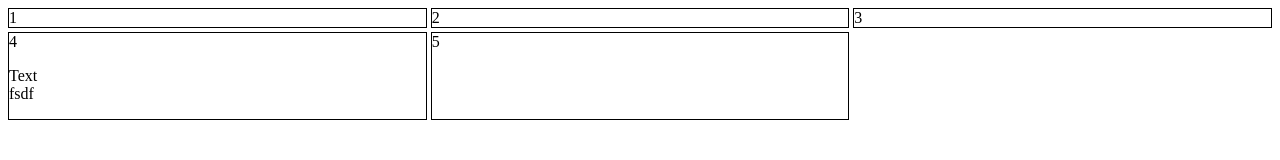
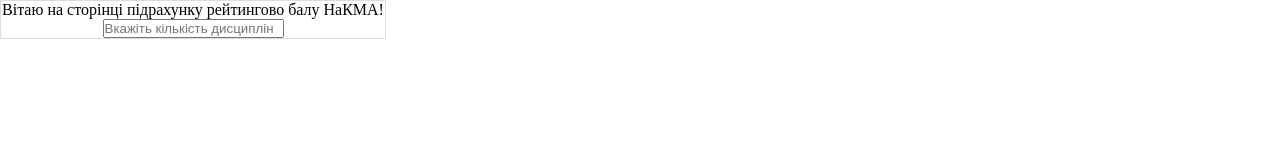
Before and after one commit to Andriivyn/Rating, a plain HTML site: page index.html in a window 1280 px wide. Drawn offline with nearby package versions, Linux system fonts and the light colour scheme.

Commit message:
Center problem

```diff
--- a/index.css
+++ b/index.css
@@ -1,10 +1,18 @@
-.main{
-    display:grid;
-    grid-template-columns: 1fr 1fr 1fr;
-    grid-gap: 4px;
-    grid-auto-rows: minmax(100,10);
+*{
+    margin:0px;
+    padding:0px;
 
 }
-.cont{
-    border:1px solid black;
+.main{
+    text-align: center;
+
 }
+.wrap{
+    width: 30%;
+    height: 15%;
+    display: flex;
+    flex-direction: column;
+    border: 1px solid gainsboro;
+
+
+}
--- a/index.html
+++ b/index.html
@@ -13,14 +13,14 @@
 
 <body>
     <div class="main">
-        <div class="cont">1</div>
-        <div class="cont">2</div>
-        <div class="cont">3</div>
-        <div class="cont">4
-            <p>Text <br>
-            fsdf</p>
+        <div class="wrap">
+            <span class="main-rating">
+                Вітаю на сторінці підрахунку рейтингово балу НаКМА!
+            </span>
+            <div class="subject-num">
+                <input type="text" class="input-num" placeholder="Вкажіть кількість дисциплін">
+            </div>
         </div>
-        <div class="cont">5</div>
     </div>
 </body>
 
```
